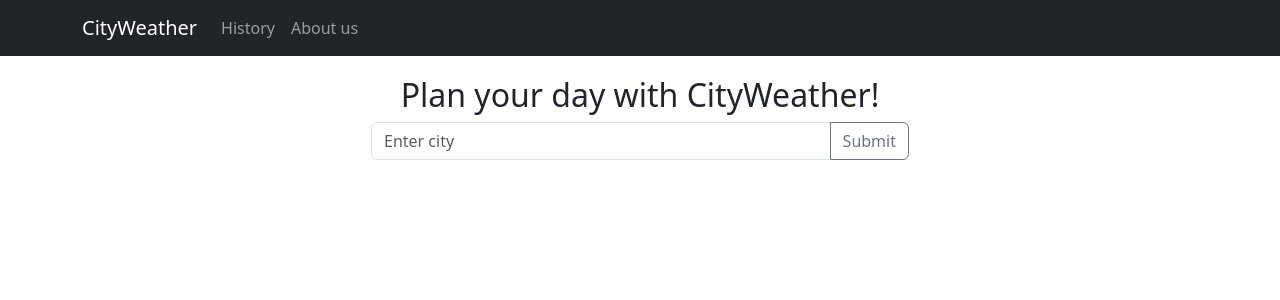
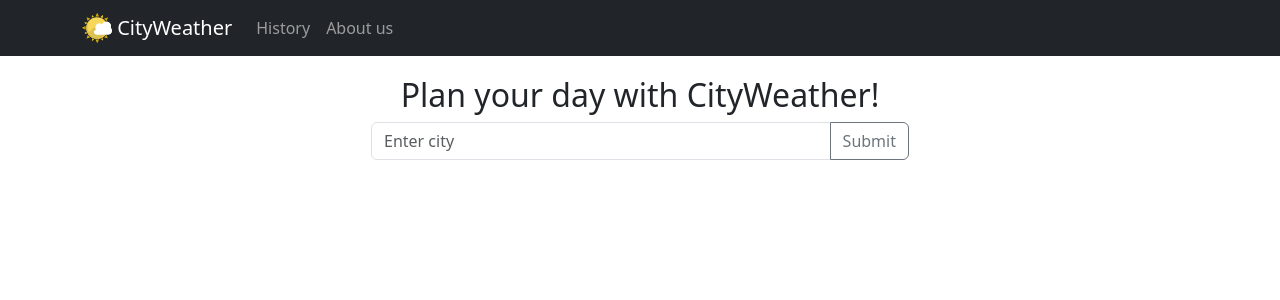
Before and after one commit to JhonnyRubioG/bootcamp-react-project, a React (Vite) app: page / in a window 1280 px wide. Shown: the top 300 px of the page. Built offline with nearby package versions, Linux system fonts and the light colour scheme.

Commit message:
Se agrega logo al navbar y a la pestaña del navegador

```diff
--- a/index.html
+++ b/index.html
@@ -2,7 +2,7 @@
 <html lang="en">
   <head>
     <meta charset="UTF-8" />
-    <link rel="icon" type="image/svg+xml" href="/vite.svg" />
+    <link rel="icon" type="image/svg+xml" href="/logo.svg" />
     <meta name="viewport" content="width=device-width, initial-scale=1.0" />
     <title>CityWeather</title>
   </head>
--- a/src/views/Header/index.tsx
+++ b/src/views/Header/index.tsx
@@ -8,8 +8,15 @@
     return (
         <Navbar expand="lg" bg="dark" data-bs-theme="dark">
             <Container>
-                <Navbar.Brand>
-                    <Nav.Link href="/">CityWeather</Nav.Link>
+                <Navbar.Brand href="/">
+                    <img
+                        alt=""
+                        src="/logo.svg"
+                        width="30"
+                        height="30"
+                        className="d-inline-block align-top"
+                        />{' '}
+                    CityWeather
                 </Navbar.Brand>
                 <Navbar.Toggle aria-controls="basic-navbar-nav" />
                 <Navbar.Collapse id="basic-navbar-nav">
```
Also changed, not shown: public/logo.svg (added).
